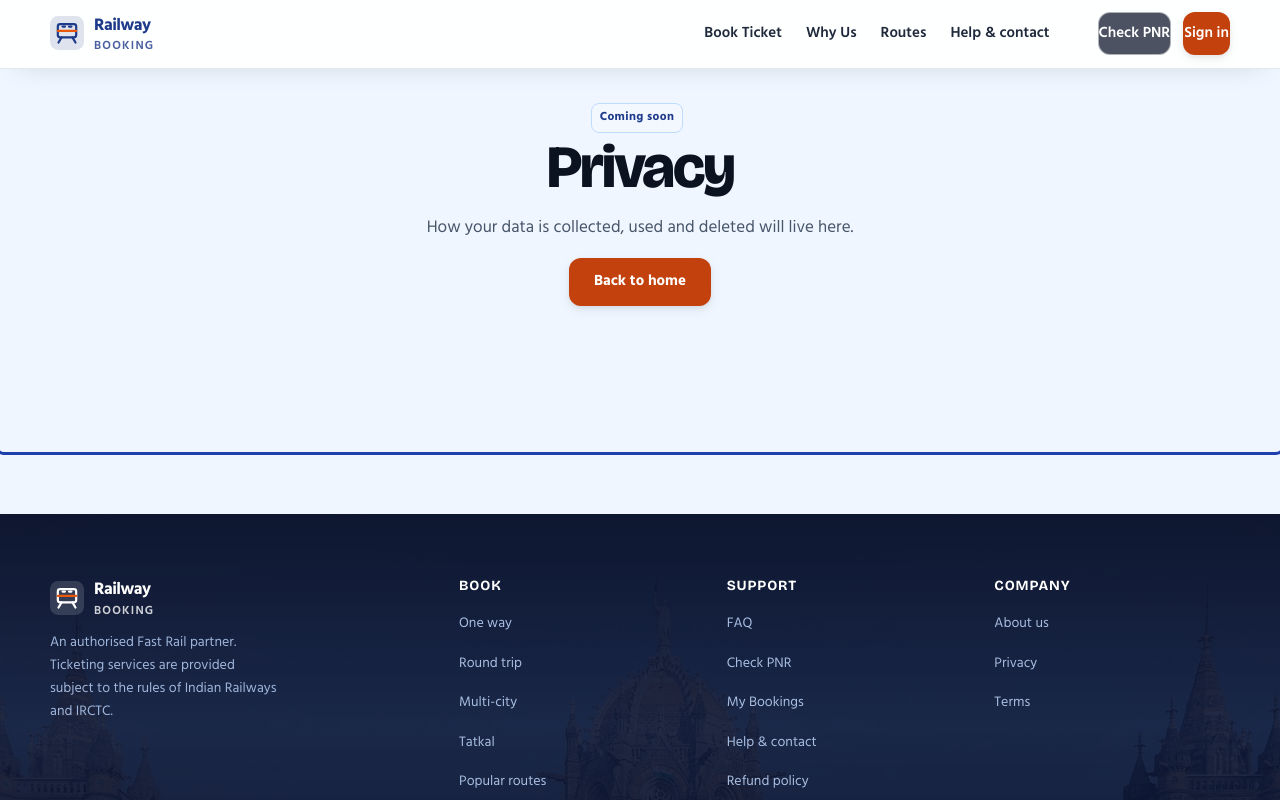
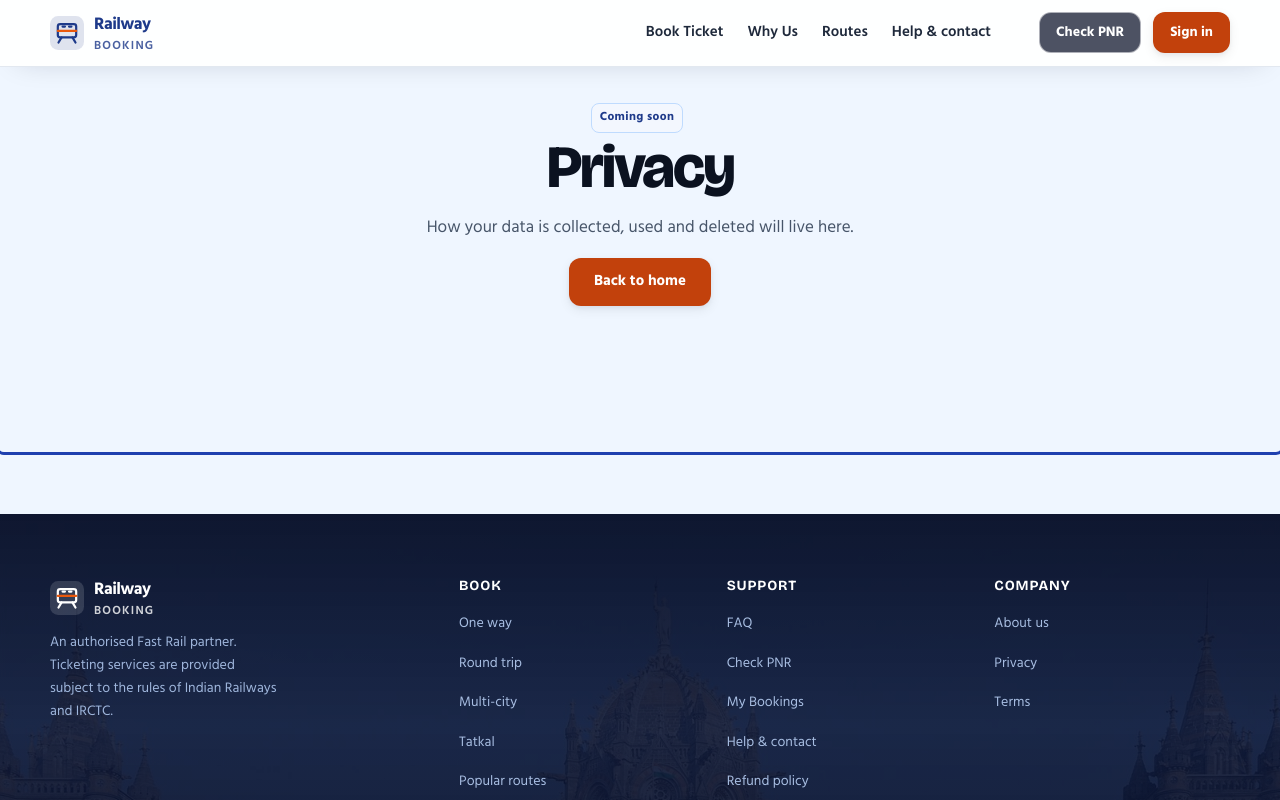
Before and after one commit to tdesai-cci/railway-booking, a React (Vite) app: page /privacy in a window 1280 px wide. Shown: the top 800 px of the page. Built offline with nearby package versions, Linux system fonts and the light colour scheme.

Commit message:
ui-polish: stop .nav/.mobile-nav link rules bleeding onto CTA buttons (padding, colour, underline)

```diff
--- a/src/styles.css
+++ b/src/styles.css
@@ -198,18 +198,20 @@ input::placeholder,textarea::placeholder{color:#64748B;opacity:1}
 .brand-sub{display:block;font-size:var(--fs-xs);font-weight:600;letter-spacing:.1em;text-transform:uppercase;opacity:.8;line-height:1.2}
 
 .nav{display:flex;align-items:center;gap:var(--s5);margin-left:auto}
-.nav a{
+/* :not(.btn) keeps these link rules off the CTA buttons nested in .nav-cta —
+   without it they strip the buttons' horizontal padding, colour and type size. */
+.nav a:not(.btn){
   position:relative;color:rgba(255,255,255,.86);font-weight:600;font-size:var(--fs-base);
   padding:var(--s2) 0;
 }
-.nav a::after{
+.nav a:not(.btn)::after{
   content:"";position:absolute;left:0;bottom:0;height:2px;width:100%;
   background:var(--accent-500);border-radius:2px;
   transform:scaleX(0);transform-origin:right;
   transition:transform var(--t-base) var(--ease);
 }
-.nav a:hover{color:var(--surface)}
-.nav a:hover::after,.nav a:focus-visible::after{transform:scaleX(1);transform-origin:left}
+.nav a:not(.btn):hover{color:var(--surface)}
+.nav a:not(.btn):hover::after,.nav a:not(.btn):focus-visible::after{transform:scaleX(1);transform-origin:left}
 .nav-cta{display:flex;gap:var(--s3);margin-left:var(--s5)}
 
 .burger{
@@ -226,17 +228,13 @@ input::placeholder,textarea::placeholder{color:#64748B;opacity:1}
 .hdr.is-solid{background:rgba(255,255,255,.94);box-shadow:0 1px 0 var(--line),0 10px 30px -18px rgba(11,18,32,.22);padding:var(--s3) 0}
 .hdr.is-solid .brand{color:var(--brand-800)}
 .hdr.is-solid .brand:hover{color:var(--brand-700)}
-.hdr.is-solid .nav a{color:var(--ink-2)}
-.hdr.is-solid .nav a:hover{color:var(--brand-700)}
+.hdr.is-solid .nav a:not(.btn){color:var(--ink-2)}
+.hdr.is-solid .nav a:not(.btn):hover{color:var(--brand-700)}
 .hdr.is-solid .burger{color:var(--brand-800);border-color:var(--line)}
 /* On the white header the default white-tint hover would be invisible. */
 .hdr.is-solid .burger:hover{background:var(--brand-50)}
 .hdr.is-solid .burger[aria-expanded="true"]{background:var(--brand-100);border-color:var(--brand-300)}
 .hdr.is-solid .burger:active{background:var(--line);color:var(--brand-900)}
-/* Nav link colour must not bleed onto the buttons nested in .nav-cta. */
-.hdr.is-solid .nav .btn-accent,.hdr.is-solid .nav .btn-onhero{color:var(--surface)}
-.hdr.is-solid .nav .btn-accent:hover{color:var(--surface)}
-.hdr.is-solid .nav .btn-onhero:hover{color:var(--surface)}
 
 /* ============================================================
    HERO
@@ -555,12 +553,11 @@ input[type="date"].ctl:hover::-webkit-calendar-picker-indicator{opacity:1}
   .mobile-nav{display:block;overflow:hidden;margin-top:var(--s4)}
   .hdr.is-solid .mobile-nav{background:var(--surface);padding:var(--s4);border-radius:var(--r-lg);box-shadow:var(--sh-lg);border:1px solid var(--line)}
   .hdr:not(.is-solid) .mobile-nav{background:var(--brand-900);padding:var(--s4);border-radius:var(--r-lg);box-shadow:var(--sh-lg);border:1px solid rgba(255,255,255,.18)}
-  .mobile-nav a{display:block;padding:.75rem .5rem;color:var(--surface);font-weight:600;border-bottom:1px solid rgba(255,255,255,.14)}
-  .hdr.is-solid .mobile-nav a{color:var(--ink-2);border-bottom-color:var(--line)}
-  /* The CTA inside the sheet must keep white on saffron. */
-  .hdr.is-solid .mobile-nav a.btn-accent{color:var(--surface)}
-  .hdr.is-solid .mobile-nav a.btn-accent:hover{color:var(--surface)}
-  .mobile-nav a:last-of-type{border-bottom:0}
+  /* :not(.btn) as in .nav — the sheet's CTA keeps its own padding, colour and
+     no divider line. */
+  .mobile-nav a:not(.btn){display:block;padding:.75rem .5rem;color:var(--surface);font-weight:600;border-bottom:1px solid rgba(255,255,255,.14)}
+  .hdr.is-solid .mobile-nav a:not(.btn){color:var(--ink-2);border-bottom-color:var(--line)}
+  .mobile-nav a:not(.btn):last-of-type{border-bottom:0}
   .mobile-nav .btn{width:100%;margin-top:var(--s4)}
 }
 @media (max-width:760px){
```
Also changed, not shown: 1 other file (tests, documents, lock files or other folders).
